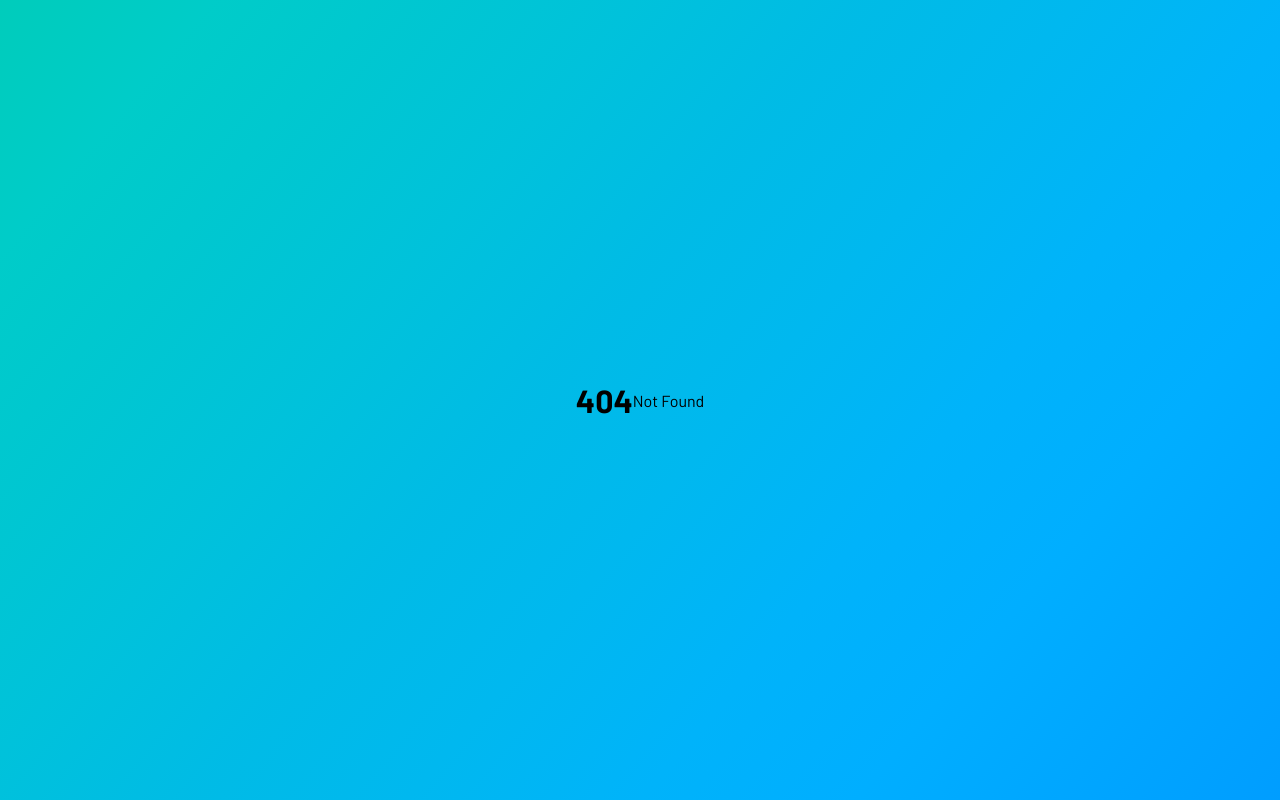
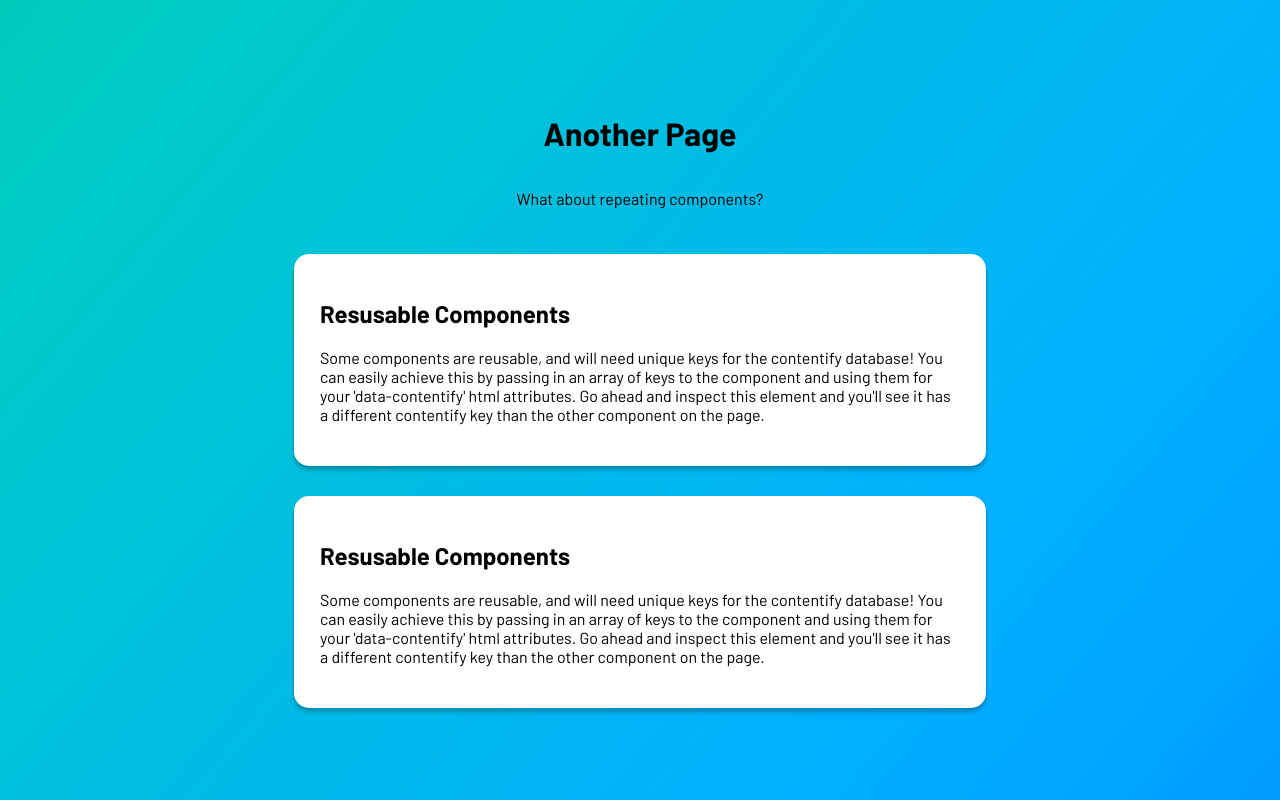
Before and after one commit to TitaniumCladStudios/ContentifyDemo, a SvelteKit app: page /example in a window 1280 px wide. Before the commit this address had no page. Built offline with nearby package versions, Linux system fonts and the light colour scheme.

Commit message:
Working on another page for editing

```diff
--- /dev/null
+++ b/src/lib/components/sectionText.svelte
@@ -0,0 +1,23 @@
+<script>
+    export let keys = [];
+    export let content = {
+        componentHeader: "Resusable Components",
+        componentText: "Some components are reusable, and will need unique keys for the contentify database! You can easily achieve this by passing in an array of keys to the component and using them for your 'data-contentify' html attributes. Go ahead and inspect this element and you'll see it has a different contentify key than the other component on the page."
+    }
+</script>
+
+<div class="section-text-container">
+    <h2 data-contentify={keys[0]}>{content.componentHeader}</h2>
+    <p data-contentify={keys[0]}>{content.componentText}</p>
+</div>
+
+<style>
+    .section-text-container {
+        background-color: #fff;
+        padding: 2vw;
+        border-radius: 15px;
+        box-shadow: 0px 4px 4px rgba(0, 0, 0, 0.25);
+        width: 50%;
+        margin-top: 30px;
+    }
+</style>
--- a/src/routes/+layout.svelte
+++ b/src/routes/+layout.svelte
@@ -19,6 +19,7 @@
         width: 100vw;
         height: 100vh;
         display: flex;
+        flex-direction: column;
         align-items: center;
         justify-content: center;
         font-family: 'Barlow', sans-serif;
--- a/src/routes/+page.svelte
+++ b/src/routes/+page.svelte
@@ -21,6 +21,8 @@
 
    <a href="/edit">Try it!</a>
 
+   <a href="/example">Or look at another page!</a>
+
     <p>Contentify is:</p>
     <ul>
         <li data-contentify="easeList1">{content.easeList1}</li>
@@ -43,6 +45,7 @@
         text-decoration: none;
         font-size: 20px;
         font-weight: bold;
+        display: block;
     }
     a:hover {
         text-decoration: underline;
--- /dev/null
+++ b/src/routes/example/+page.svelte
@@ -0,0 +1,12 @@
+<script>
+    import SectionText from "$lib/components/sectionText.svelte";
+
+    let keys1 = ["componentHeader1", "componentText1"];
+    let keys2 = ["componentHeader2", "componentText2"];
+
+</script>
+<h1 data-contentify="pageHeader">Another Page</h1>
+<p data-contentify="pageContent">What about repeating components?</p>
+
+<SectionText keys={keys1} />
+<SectionText keys={keys2} />
```
